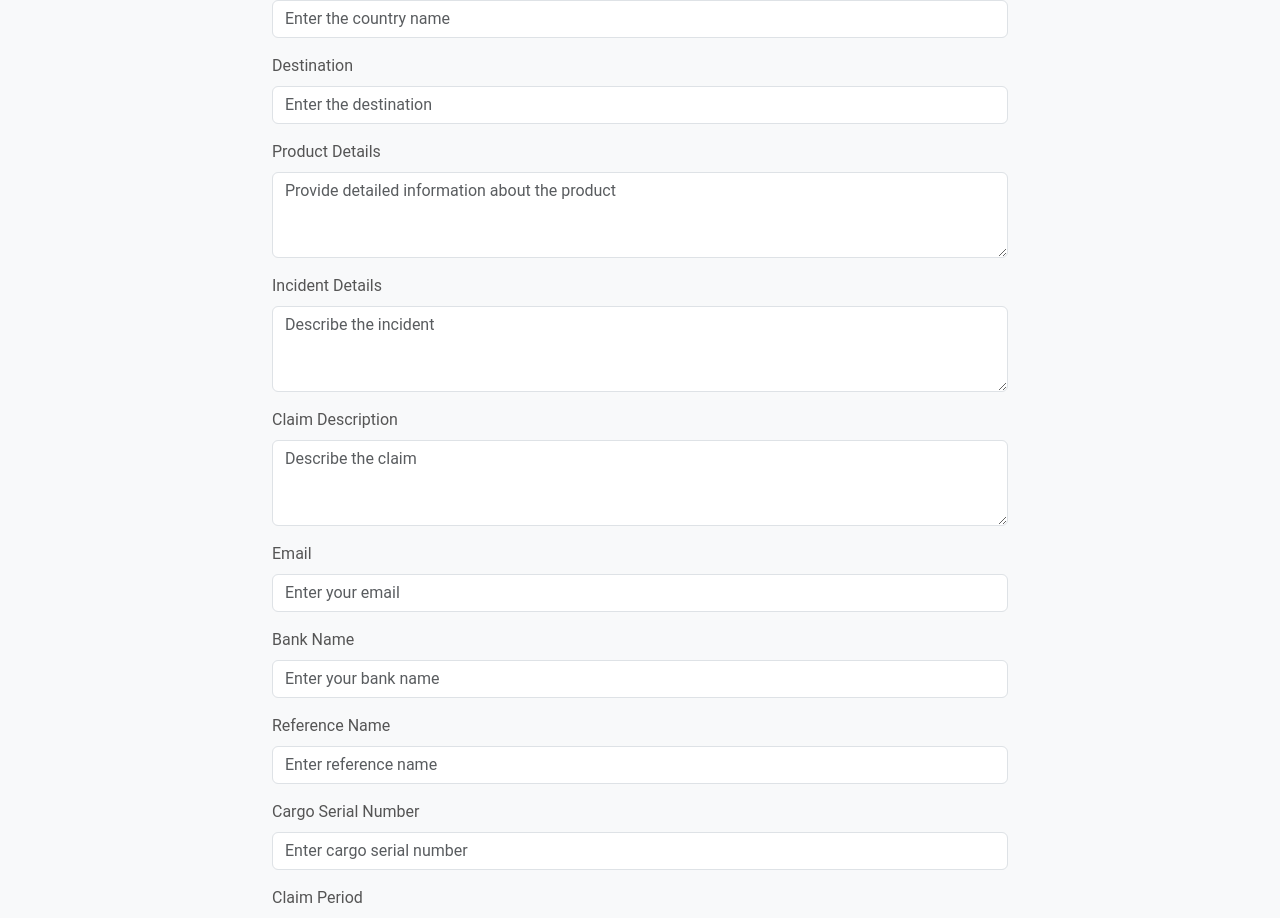
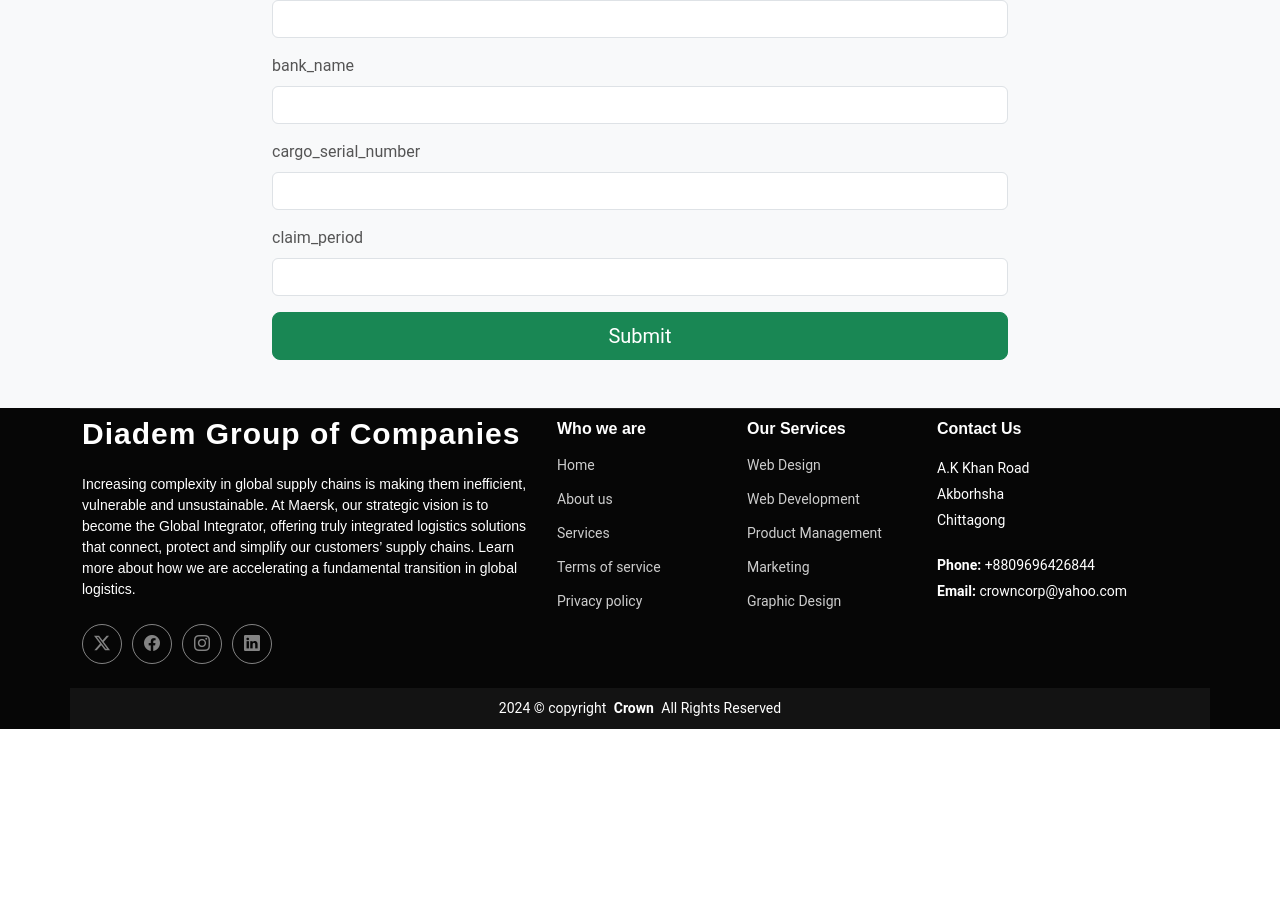
Before and after one commit to AhmedSanjid/React-Project, a React (Create React App) app: page /Insurance in a window 1280 px wide. Shown: the part 1118-2036 px from the top of the page. After the commit the page ends 1847 px from the top, so only its background shows below. Built offline with nearby package versions, Linux system fonts and the light colour scheme.

Commit message:
crudes edited

```diff
--- a/public/assests/css/main.css
+++ b/public/assests/css/main.css
@@ -553,8 +553,9 @@ h6 {
   color: var(--default-color);
   background-color: var(--background-color);
   font-size: 14px;
-  padding-bottom: 50px;
+  /* padding-bottom: 50px; */
   position: relative;
+  margin-top: 404px;
 }
 
 .footer .footer-top {
--- a/src/pages/Airfreight/index.js
+++ b/src/pages/Airfreight/index.js
@@ -1,7 +1,56 @@
-import React, { useState } from 'react';
+import React, { useEffect, useState } from 'react';
 import AdminLayout from '../../layouts/AdminLayout';
+import { useNavigate, Link } from 'react-router-dom';
+import { useParams } from "react-router-dom";
+import axios from 'axios';
 
 function Airfreight() {
+    const [inputs, setInputs] = useState({ id: '', name: '', company_name: '', flight_number: '', arrival_airport_name: '', insurance_number: '',});
+    const navigate = useNavigate();
+    const { id } = useParams();
+
+    function getDatas() {
+        axios.get(`${process.env.REACT_APP_API_URL}/airfreight/${id}`).then(function (response) {
+            setInputs(response.data.data);
+        });
+    }
+
+    useEffect(() => {
+        if (id) {
+            getDatas();
+        }
+    }, []);
+
+    const handleChange = (event) => {
+        const name = event.target.name;
+        const value = event.target.value;
+        setInputs(values => ({ ...values, [name]: value }));
+    }
+
+    const handleSubmit = async (e) => {
+        e.preventDefault();
+        console.log(inputs)
+
+        try {
+            let apiurl = '';
+            if (inputs.id != '') {
+                apiurl =`/airfreight/edit/${inputs.id}`;
+            } else {
+                apiurl =`/airfreight/create`;
+            }
+
+            let response = await axios({
+                method: 'post',
+                responsiveType: 'json',
+                url: `${process.env.REACT_APP_API_URL}${apiurl}`,
+                data: inputs
+            });
+            navigate('/airfreight')
+        }
+        catch (e) {
+            console.log(e);
+          }
+        }
   return (
     <AdminLayout>
 
@@ -9,36 +58,37 @@ function Airfreight() {
 
         <h1 class="text-center mb-4">Air Freight Booking</h1>
 
-        <form>
+        <form onSubmit={handleSubmit}>
 
             <div class="row mb-3">
                 <div class="col-md-6">
                     <label for="name" class="form-label">Name</label>
-                    <input type class="form-control" id="name" placeholder="Name"/>
+                    <input defaultValue={inputs.name} name="name" onChange={handleChange} type="text" id="name" className="form-control" required />
                 </div>
                 <div class="col-md-6">
-                    <label for="companyname" class="form-label">Company Name</label>
-                    <input type="text" class="form-control" id="companyname" placeholder="Company Name"/>
+                    <label for="company_name" class="form-label">Company Name</label>
+                    <input defaultValue={inputs.company_name} name="company_name" onChange={handleChange} type="text" id="company_name" className="form-control" required />
                 </div>
             </div>
 
 
             <div class="row mb-3">
                 <div class="col-md-6">
-                    <label for="flightnumber" class="form-label">Flight Number</label>
-                    <input type="text" class="form-control" id="flightnumber" placeholder="Number"/>
+                    <label for="flight_number" class="form-label">Flight Number</label>
+                    <input defaultValue={inputs.flight_number} name="flight_number" onChange={handleChange} type="text" id="flight_number" className="form-control" required />
                 </div>
+
                 <div class="col-md-6">
-                    <label for="arrivalAirport" class="form-label">Arrival Airport</label>
-                    <input type="text" class="form-control" id="arrivalAirport" placeholder="Enter arrival airport name"/>
+                    <label for="arrival_airport_name" class="form-label">Arrival Airport</label>
+                   <input defaultValue={inputs.arrival_airport_name} name="arrival_airport_name" onChange={handleChange} type="text" id="arrival_airport_name" className="form-control" required />
                 </div>
             </div>
 
 
             <div class="row mb-3">
                 <div class="col-md-6">
-                    <label for="insuranceNumber" class="form-label">Insurance Number</label>
-                    <input type="text" class="form-control" id="insuranceNumber" placeholder="Enter insurance number"/>
+                    <label for="insurance_number" class="form-label">Insurance Number</label>
+                    <input defaultValue={inputs.insurance_number} name="insurance_number" onChange={handleChange} type="text" id="insurance_number" className="form-control" required />
                 </div>
                 <div class="col-md-6">
                     <label for="email" class="form-label">Email</label>
--- a/src/pages/Dashboard/index.js
+++ b/src/pages/Dashboard/index.js
@@ -177,14 +177,14 @@ const isLinkActive = (path) => {
   <div className="container">
     <div className="row">
       <div className="col-12 text-center">
-        <h3>Notify your Status</h3>
+        <h3>Notify Your Status</h3>
         <p>Please let us know about your Scenarios </p>
       </div>
       <div className="col-12 d-flex justify-content-between align-items-center">
       <a onClick={activeMenu} className={`cta-btn align-middle btn-vendors sidebar-item ${isLinkActive("/Staff")}`}>
-      <Link to="/Staff" className="sidebar-link">Staffs</Link> </a>
+      <Link to="/Staff" className="sidebar-link text-white">Staffs</Link> </a>
         <a onClick={activeMenu} className={`cta-btn align-middle btn-vendors sidebar-item ${isLinkActive("/Vendors")}`}>
-          <Link to="/Vendors" className="sidebar-link">Vendors</Link>
+          <Link to="/Vendors" className="sidebar-link text-white">Vendors</Link>
         </a>
       </div>
     </div>
--- a/src/pages/Insurance/index.js
+++ b/src/pages/Insurance/index.js
@@ -1,7 +1,56 @@
-import React, { useState } from 'react';
+import React, { useEffect, useState } from 'react';
 import AdminLayout from '../../layouts/AdminLayout';
+import { useNavigate, Link } from 'react-router-dom';
+import { useParams } from "react-router-dom";
+import axios from 'axios';
 
-function Track() {
+function Insurance() {
+  const [inputs, setInputs] = useState({ id: '', name: '', company_name: '', product_name: '', weight: '', destination: '', bank_name: '', cargo_serial_number: '', claim_period: ''});
+  const navigate = useNavigate();
+  const { id } = useParams();
+
+  function getDatas() {
+      axios.get(`${process.env.REACT_APP_API_URL}/insurance/${id}`).then(function (response) {
+          setInputs(response.data.data);
+      });
+  }
+
+  useEffect(() => {
+      if (id) {
+          getDatas();
+      }
+  }, []);
+
+  const handleChange = (event) => {
+      const name = event.target.name;
+      const value = event.target.value;
+      setInputs(values => ({ ...values, [name]: value }));
+  }
+
+  const handleSubmit = async (e) => {
+      e.preventDefault();
+      console.log(inputs)
+
+      try {
+          let apiurl = '';
+          if (inputs.id != '') {
+              apiurl =`/insurance/edit/${inputs.id}`;
+          } else {
+              apiurl =`/insurance/create`;
+          }
+
+          let response = await axios({
+              method: 'post',
+              responsiveType: 'json',
+              url: `${process.env.REACT_APP_API_URL}${apiurl}`,
+              data: inputs
+          });
+          navigate('/insurance')
+      }
+      catch (e) {
+          console.log(e);
+        }
+      }
 
   return (
     <AdminLayout>
@@ -58,90 +107,54 @@ function Track() {
       <h2 class="text-center mb-4">File an Insurance Claim</h2>
       <div class="row justify-content-center">
         <div class="col-md-8">
-          <form>
+          <form onSubmit={handleSubmit}>
 
             <div class="mb-3">
               <label for="name" class="form-label">Your Name</label>
-              <input type="text" class="form-control" id="name" placeholder="Enter your name"/>
+              <input defaultValue={inputs.name} name="name" onChange={handleChange} type="text" id="name" className="form-control" required />
             </div>
 
 
             <div class="mb-3">
               <label for="company" class="form-label">Company Name</label>
-              <input type="text" class="form-control" id="company" placeholder="Enter your company name"/>
+              <input defaultValue={inputs.company_name} name="company_name" onChange={handleChange} type="text" id="company_name" className="form-control" required />
             </div>
 
 
             <div class="mb-3">
               <label for="product" class="form-label">Product Name</label>
-              <input type="text" class="form-control" id="product" placeholder="Enter the product name"/>
+              <input defaultValue={inputs.product_name} name="product_name" onChange={handleChange} type="text" id="product_name" className="form-control" required />
             </div>
 
 
             <div class="mb-3">
               <label for="weight" class="form-label">Weight (kg)</label>
-              <input type="number" class="form-control" id="weight" placeholder="Enter the weight in kilograms"/>
+              <input defaultValue={inputs.weight} name="weight" onChange={handleChange} type="text" id="weight" className="form-control" required />
+            </div>
+
+
+
+            <div class="mb-3">
+              <label for="destination" class="form-label">Destination</label>
+              <input defaultValue={inputs.destination} name="destination" onChange={handleChange} type="text" id="destination" className="form-control" required />
+            </div>
+
+            <div class="mb-3">
+              <label for="country" class="form-label">bank_name</label>
+              <input defaultValue={inputs.bank_name} name="bank_name" onChange={handleChange} type="text" id="bank_name" className="form-control" required />
             </div>
 
 
             <div class="mb-3">
-              <label for="country" class="form-label">Country Name</label>
-              <input type="text" class="form-control" id="country" placeholder="Enter the country name"/>
+              <label for="product" class="form-label">cargo_serial_number</label>
+              <input defaultValue={inputs.cargo_serial_number} name="cargo_serial_number" onChange={handleChange} type="text" id="cargo_serial_number" className="form-control" required/>
             </div>
 
-
             <div class="mb-3">
-              <label for="destination" class="form-label">Destination</label>
-              <input type="text" class="form-control" id="destination" placeholder="Enter the destination"/>
+              <label for="product" class="form-label">claim_period</label>
+              <input defaultValue={inputs.claim_period} name="claim_period" onChange={handleChange} type="text" id="claim_period" className="form-control" required/>
             </div>
 
-
-            <div class="mb-3">
-              <label for="productDetails" class="form-label">Product Details</label>
-              <textarea class="form-control" id="productDetails" rows="3" placeholder="Provide detailed information about the product"></textarea>
-            </div>
-
-
-            <div class="mb-3">
-              <label for="incident" class="form-label">Incident Details</label>
-              <textarea class="form-control" id="incident" rows="3" placeholder="Describe the incident"></textarea>
-            </div>
-
-
-            <div class="mb-3">
-              <label for="claim" class="form-label">Claim Description</label>
-              <textarea class="form-control" id="claim" rows="3" placeholder="Describe the claim"></textarea>
-            </div>
-
-
-            <div class="mb-3">
-              <label for="email" class="form-label">Email</label>
-              <input type="email" class="form-control" id="email" placeholder="Enter your email"/>
-            </div>
-
-
-            <div class="mb-3">
-              <label for="bank" class="form-label">Bank Name</label>
-              <input type="text" class="form-control" id="bank" placeholder="Enter your bank name"/>
-            </div>
-
-
-            <div class="mb-3">
-              <label for="reference" class="form-label">Reference Name</label>
-              <input type="text" class="form-control" id="reference" placeholder="Enter reference name"/>
-            </div>
-
-
-            <div class="mb-3">
-              <label for="cargoSerial" class="form-label">Cargo Serial Number</label>
-              <input type="text" class="form-control" id="cargoSerial" placeholder="Enter cargo serial number"/>
-            </div>
-
-
-            <div class="mb-3">
-              <label for="claimPeriod" class="form-label">Claim Period</label>
-              <input type="datetime-local" class="form-control" id="claimPeriod"/>
-            </div>
 
 
             <div class="d-grid">
@@ -156,4 +169,4 @@ function Track() {
   );
 }
 
-export default Track;
+export default Insurance
--- a/src/pages/Staff/index.js
+++ b/src/pages/Staff/index.js
@@ -1,79 +1,100 @@
-import React from 'react';
+import React, { useEffect, useState } from 'react';
 import AdminLayout from '../../layouts/AdminLayout';
+import { useNavigate, Link } from 'react-router-dom';
+import { useParams } from "react-router-dom";
+import axios from 'axios';
+function Staff() {
+  const [inputs, setInputs] = useState({ id: '', name: '', location: '', title: '', vehicle: '', contact_number: '', email: '', photo: '',});
+    const navigate = useNavigate();
+    const { id } = useParams();
 
-function Staff() {
+    function getDatas() {
+        axios.get(`${process.env.REACT_APP_API_URL}/staffs/${id}`).then(function (response) {
+            setInputs(response.data.data);
+        });
+    }
+
+    useEffect(() => {
+        if (id) {
+            getDatas();
+        }
+    }, []);
+
+    const handleChange = (event) => {
+        const name = event.target.name;
+        const value = event.target.value;
+        setInputs(values => ({ ...values, [name]: value }));
+    }
+
+    const handleSubmit = async (e) => {
+        e.preventDefault();
+        console.log(inputs)
+
+        try {
+            let apiurl = '';
+            if (inputs.id != '') {
+                apiurl =`/staffs/edit/${inputs.id}`;
+            } else {
+                apiurl =`/staffs/create`;
+            }
+
+            let response = await axios({
+                method: 'post',
+                responsiveType: 'json',
+                url: `${process.env.REACT_APP_API_URL}${apiurl}`,
+                data: inputs
+            });
+            navigate('/staffs')
+        }
+        catch (e) {
+            console.log(e);
+          }
+        }
   return (
     <AdminLayout>
   <body>
-
-<div class="container my-5">
-  <h2 class="mb-4">Staff's Report</h2>
+<div class="container mt-5 mb-5" >
   <form>
-
     <div class="mb-3">
       <label for="staffName" class="form-label">Name</label>
-      <input type="text" class="form-control" id="staffName" placeholder="Enter your name" required/>
+      <input type="text" class="form-control" name="name" onSubmit={handleSubmit} id="staffname" placeholder="Enter your name" required/>
     </div>
-
     <div class="mb-3">
-      <label for="locationName" class="form-label">Location</label>
-      <input type="text" class="form-control" id="locationName" placeholder="Enter your location" required/>
+      <label for="location" class="form-label">Location</label>
+      <input type="text" class="form-control" name="location" onSubmit={handleSubmit} id="location" placeholder="Enter your location" required/>
     </div>
-
     <div class="mb-3">
-      <label for="jobTitle" class="form-label">Job Title</label>
-      <input type="text" class="form-control" id="jobTitle" placeholder="job title" required/>
+      <label for="title" class="form-label">Job Title</label>
+      <input type="text" class="form-control" name="title" onSubmit={handleSubmit} id="title" placeholder="job title" required/>
     </div>
-
     <div class="mb-3">
-      <label for="vehicleId" class="form-label">Vehicle ID</label>
-      <input type="text" class="form-control" id="vehicleId" placeholder="vehicle id" required/>
+      <label for="vehicle" class="form-label">Vehicle ID</label>
+      <input type="text" class="form-control" name="vehicle" onSubmit={handleSubmit} id="vehicle" placeholder="vehicle id" required/>
     </div>
-
     <div class="mb-3">
-      <label for="cargoid" class="form-label">Cargo ID</label>
-      <input type="text" class="form-control" id="cargoid" placeholder="cargo id" required/>
+      <label for="cargo" class="form-label">Cargo ID</label>
+      <input type="text" class="form-control" name="cargo" onSubmit={handleSubmit} id="cargoid" placeholder="cargo" required/>
     </div>
-
     <div class="mb-3">
       <label for="details" class="form-label">Details</label>
-      <textarea class="form-control" id="details" rows="3" placeholder="Enter work details" required></textarea>
+      <textarea class="form-control" name="details" onSubmit={handleSubmit} id="details" rows="3" placeholder="Enter work details" required></textarea>
     </div>
-
     <div class="mb-3">
-      <label for="staffContact" class="form-label">Contact Number</label>
-      <input type="tel" class="form-control" id="staffContact" placeholder="Enter your contact number" required/>
+      <label for="contactnumber" class="form-label">Contact Number</label>
+      <input type="tel" class="form-control" name="contactnumber" onSubmit={handleSubmit} id="contactnumber" placeholder="Enter your contact number" required/>
     </div>
-
     <div class="mb-3">
-      <label for="staffEmail" class="form-label">Email</label>
-      <input type="email" class="form-control" id="staffEmail" placeholder="Enter your email" required/>
+      <label for="email" class="form-label">Email</label>
+      <input type="email" class="form-control" name="email" onSubmit={handleSubmit}id="email" placeholder="Enter your email" required/>
     </div>
-
-
     <div class="mb-3">
-      <label for="photoUpload" class="form-label">Upload Photo</label>
-      <input type="file" class="form-control" id="photoUpload" accept="image/*" required/>
+      <label for="photo" class="form-label">Upload Photo</label>
+      <input type="file" class="form-control" name="photo" onSubmit={handleSubmit} id="photo" accept="image/*" required/>
     </div>
-
-    <h4 class="mt-4">Second Person Info</h4>
-
-    <div class="mb-3">
-      <label for="secondPersonName" class="form-label">Name</label>
-      <input type="text" class="form-control" id="secondPersonName" placeholder="Enter second person's name" required/>
-    </div>
-
-    <div class="mb-3">
-      <label for="secondPersonContact" class="form-label">Contact Number</label>
-      <input type="tel" class="form-control" id="secondPersonContact" placeholder="Enter second person's contact number" required/>
-    </div>
-
     <button type="submit" class="btn btn-primary">Submit</button>
   </form>
 </div>
-
 </body>
-
     </AdminLayout>
   )
 }
```
Also changed, not shown: src/pages/Vendors/index.js, 1 other file (tests, documents, lock files or other folders).
